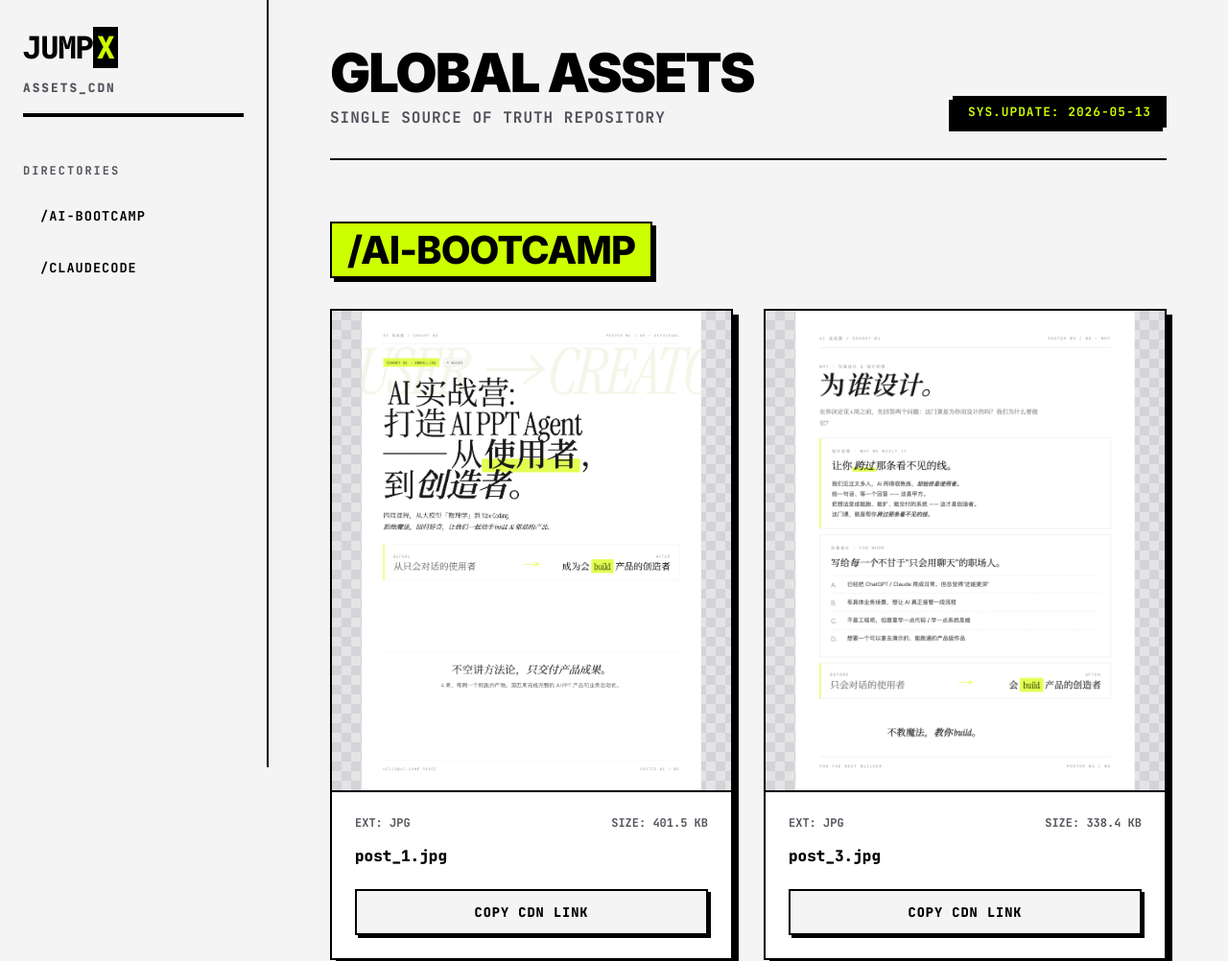
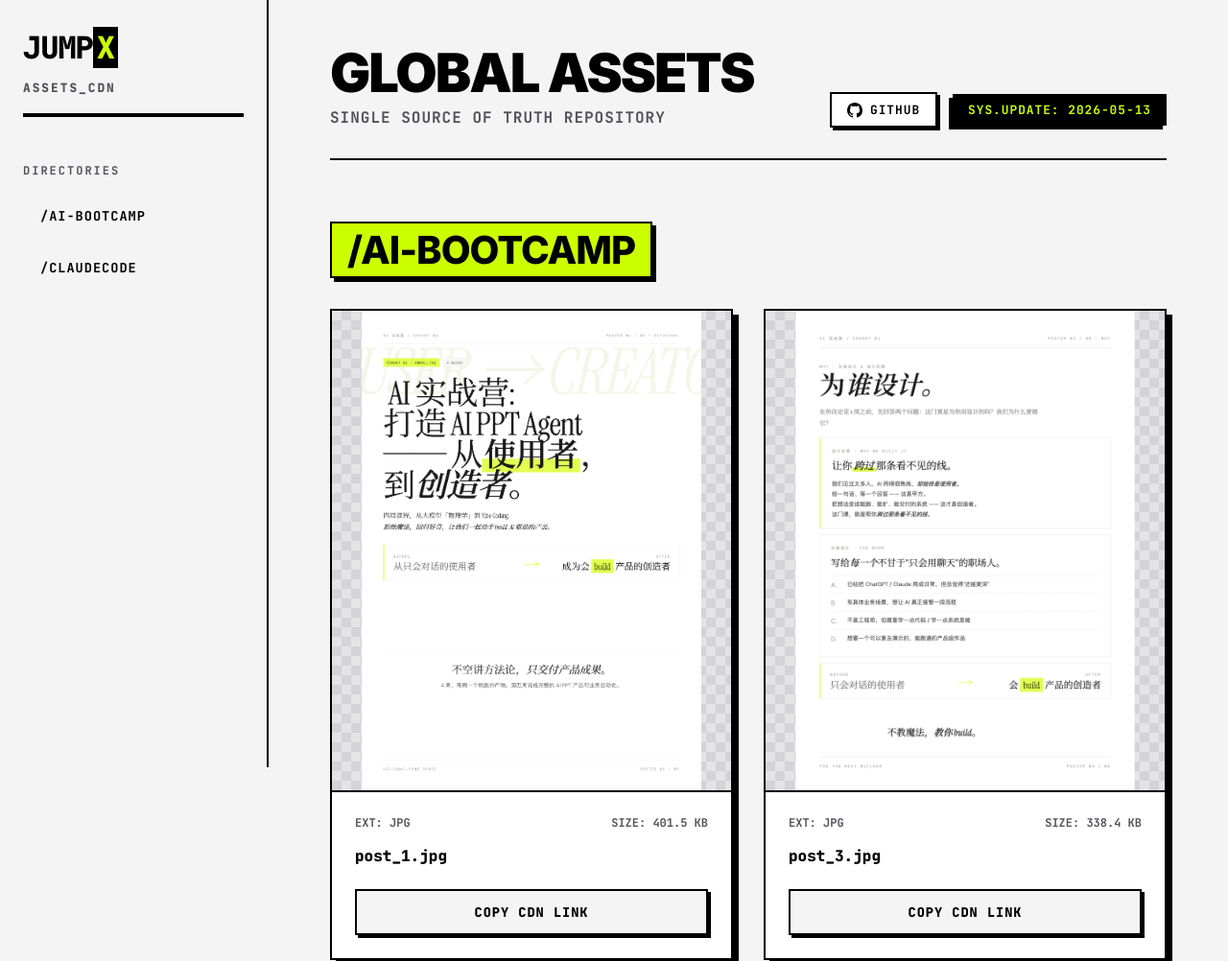
Before and after one commit to JumpX-Labs/course-assets, a website: page index.html in a window 1280 px wide. Shown: the top 1002 px of the page at 96% size. Drawn offline with Linux system fonts and the light colour scheme.

Commit message:
feat: add GitHub link to header

```diff
--- a/index.html
+++ b/index.html
@@ -128,6 +128,36 @@
             text-transform: uppercase;
             letter-spacing: 1px;
             box-shadow: -4px 4px 0px var(--border-color);
+        }
+
+        .github-link {
+            display: inline-flex;
+            align-items: center;
+            gap: 0.5rem;
+            padding: 0.5rem 1rem;
+            background-color: var(--surface-color);
+            color: var(--text-primary);
+            border: 2px solid var(--border-color);
+            font-family: var(--font-mono);
+            font-size: 0.8rem;
+            font-weight: 700;
+            text-transform: uppercase;
+            letter-spacing: 1px;
+            text-decoration: none;
+            box-shadow: 3px 3px 0px var(--border-color);
+            transition: all 0.1s ease;
+        }
+
+        .github-link:hover {
+            background-color: var(--accent-color);
+            transform: translate(-1px, -1px);
+            box-shadow: 4px 4px 0px var(--border-color);
+        }
+
+        .header-right {
+            display: flex;
+            align-items: center;
+            gap: 1rem;
         }
 
         .category-section {
@@ -313,8 +343,14 @@
                 <h1>Global Assets</h1>
                 <p style="font-family: var(--font-mono); font-weight: 700; color: var(--text-secondary); margin-top: 0.5rem; text-transform: uppercase; letter-spacing: 1px;">Single Source of Truth Repository</p>
             </div>
-            <div class="meta-info">
-                SYS.UPDATE: 2026-05-13
+            <div class="header-right">
+                <a href="https://github.com/JumpX-Labs/course-assets" target="_blank" class="github-link">
+                    <svg width="16" height="16" viewBox="0 0 24 24" fill="currentColor"><path d="M12 0C5.37 0 0 5.37 0 12c0 5.31 3.435 9.795 8.205 11.385.6.105.825-.255.825-.57 0-.285-.015-1.23-.015-2.235-3.015.555-3.795-.735-4.035-1.41-.135-.345-.72-1.41-1.23-1.695-.42-.225-1.02-.78-.015-.795.945-.015 1.62.87 1.845 1.23 1.08 1.815 2.805 1.305 3.495.99.105-.78.42-1.305.765-1.605-2.67-.3-5.46-1.335-5.46-5.925 0-1.305.465-2.385 1.23-3.225-.12-.3-.54-1.53.12-3.18 0 0 1.005-.315 3.3 1.23.96-.27 1.98-.405 3-.405s2.04.135 3 .405c2.295-1.56 3.3-1.23 3.3-1.23.66 1.65.24 2.88.12 3.18.765.84 1.23 1.905 1.23 3.225 0 4.605-2.805 5.625-5.475 5.925.435.375.81 1.095.81 2.22 0 1.605-.015 2.895-.015 3.3 0 .315.225.69.825.57A12.02 12.02 0 0 0 24 12c0-6.63-5.37-12-12-12z"/></svg>
+                    GitHub
+                </a>
+                <div class="meta-info">
+                    SYS.UPDATE: 2026-05-13
+                </div>
             </div>
         </header>
 
```
Also changed, not shown: build-gallery.js (+38 -2 lines).
